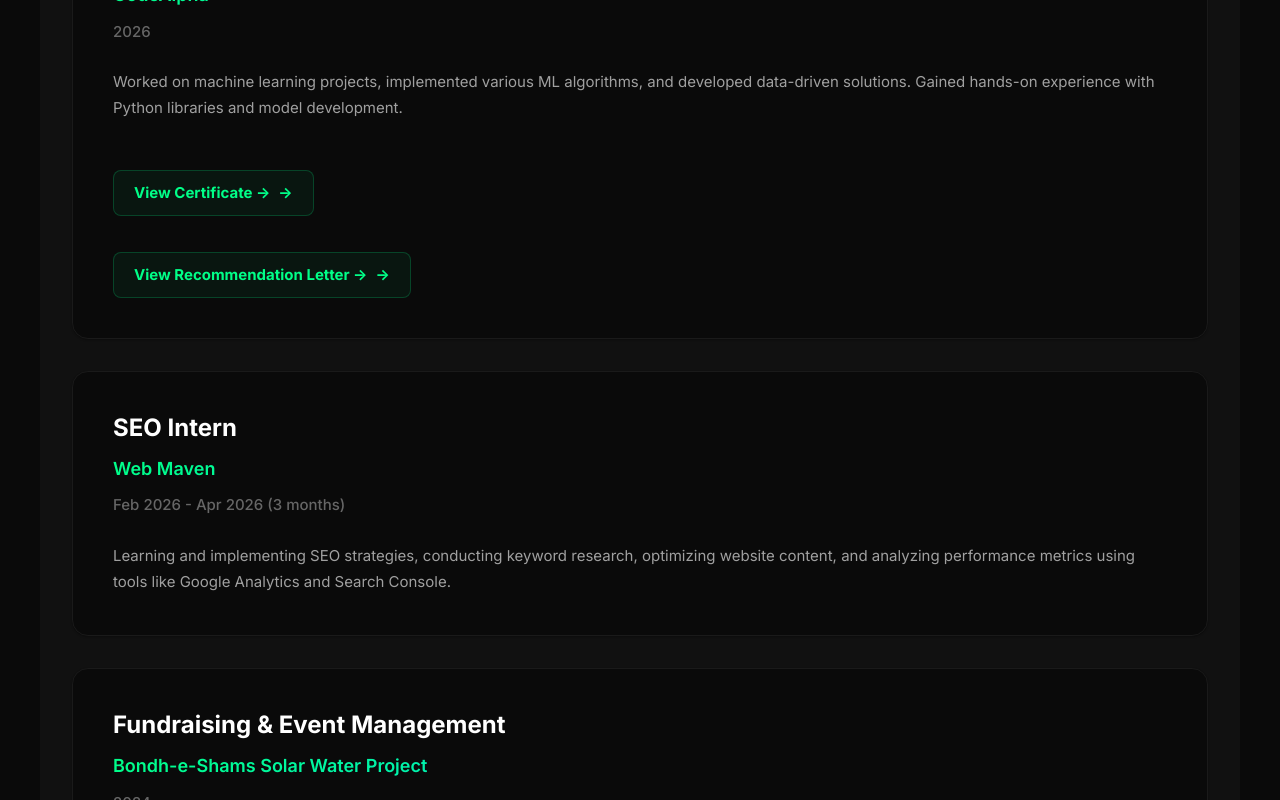
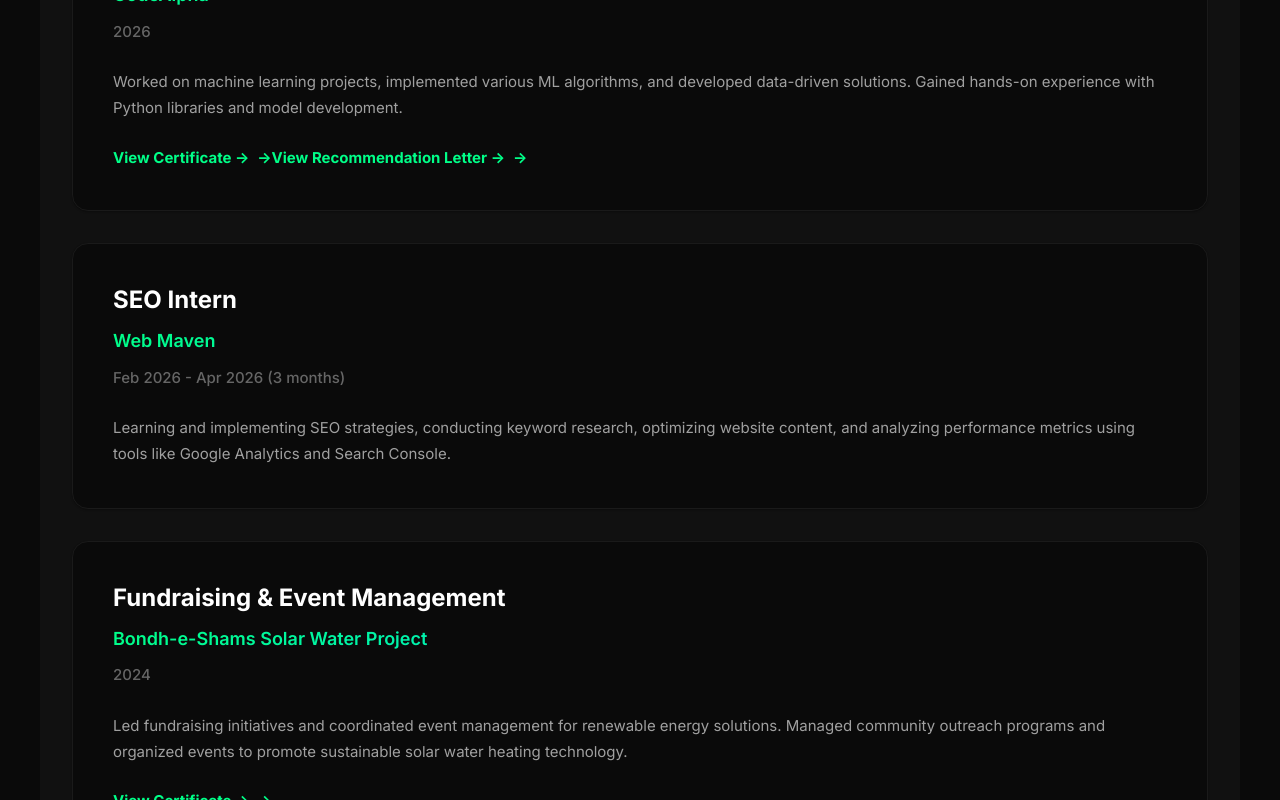
Before and after one commit to abdullahnkhokhar-ux/abdullah-portfolio, a React (Create React App) app: page / in a window 1280 px wide. Shown: the part 4220-5020 px from the top of the page. Built offline with nearby package versions, Linux system fonts and the light colour scheme.

Commit message:
Update App.css

```diff
--- a/src/App.css
+++ b/src/App.css
@@ -1158,37 +1158,6 @@ section:nth-child(3) { animation-delay: 0.3s; }
   margin-bottom: 0.5rem;
 }
 
-
-/* Multiple Certificate Links */
-.cert-links {
-  display: flex;
-  flex-direction: column;
-  align-items: flex-start;
-  gap: 0.75rem;
-  margin-top: 1.5rem;
-}
-
-.cert-links .cert-link {
-  display: inline-flex;
-  align-items: center;
-  gap: 0.5rem;
-  padding: 0.625rem 1.25rem;
-  background: rgba(0, 255, 136, 0.05);
-  border: 1px solid rgba(0, 255, 136, 0.2);
-  border-radius: 0.5rem;
-  color: var(--accent);
-  font-size: 0.875rem;
-  font-weight: 600;
-  text-decoration: none;
-  transition: all 0.3s ease;
-}
-
-.cert-links .cert-link:hover {
-  background: rgba(0, 255, 136, 0.1);
-  border-color: var(--accent);
-  transform: translateY(-2px);
-  box-shadow: 0 4px 12px rgba(0, 255, 136, 0.2);
-}
 .timeline-item .duration {
   font-size: 0.9375rem;
   color: var(--text-tertiary);
```
